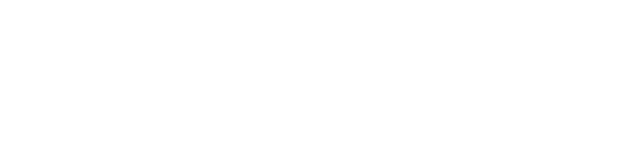
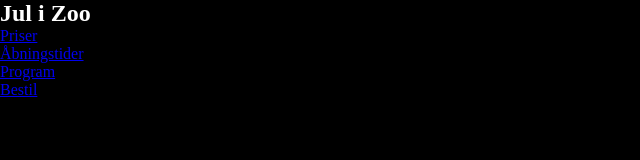
Before and after one commit to charlottegracia/sem1tem3grp3, a plain HTML site: page index.html in a window 1280 px wide. Shown: the whole page, without its empty margins (0-640 px from the left). Drawn offline with Linux system fonts and the light colour scheme.

Commit message:
Nav bar start

```diff
--- a/Assets/CSS/style.css
+++ b/Assets/CSS/style.css
@@ -2,3 +2,8 @@
     padding: 0;
     margin: 0;
 }
+
+body {
+    background-color: black;
+    color: white;
+}
--- a/index.html
+++ b/index.html
@@ -9,6 +9,20 @@
 
 <body>
 
+    <section>
+
+        <h1>Jul i Zoo</h1>
+
+        <nav>
+            <ul>
+                <li><a href="#">Priser</a></li>
+                <li><a href="#">Åbningstider</a></li>
+                <li><a href="#">Program</a></li>
+                <li><a href="#">Bestil</a></li>
+            </ul>
+        </nav>
+    </section>
+
 </body>
 
 </html>
```
